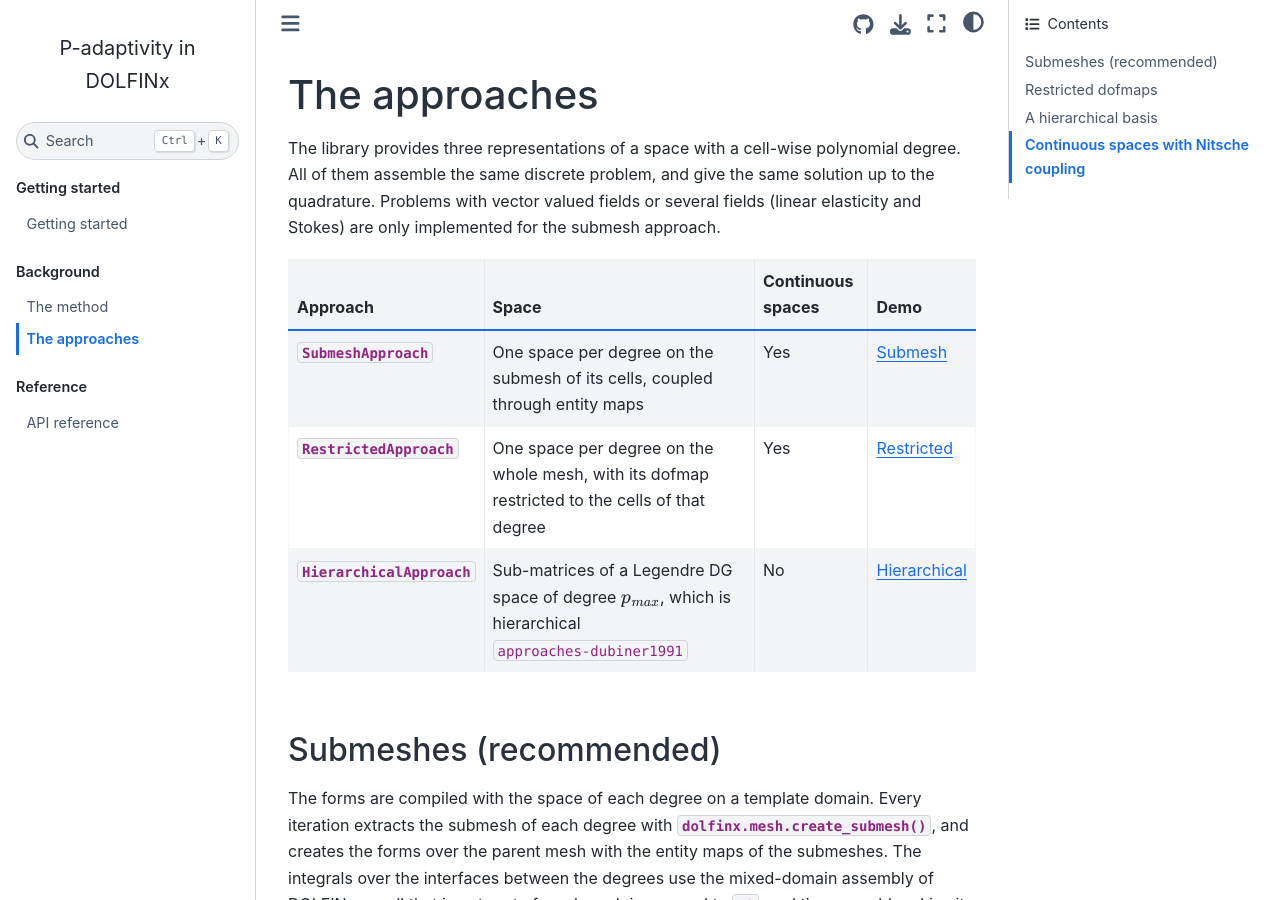
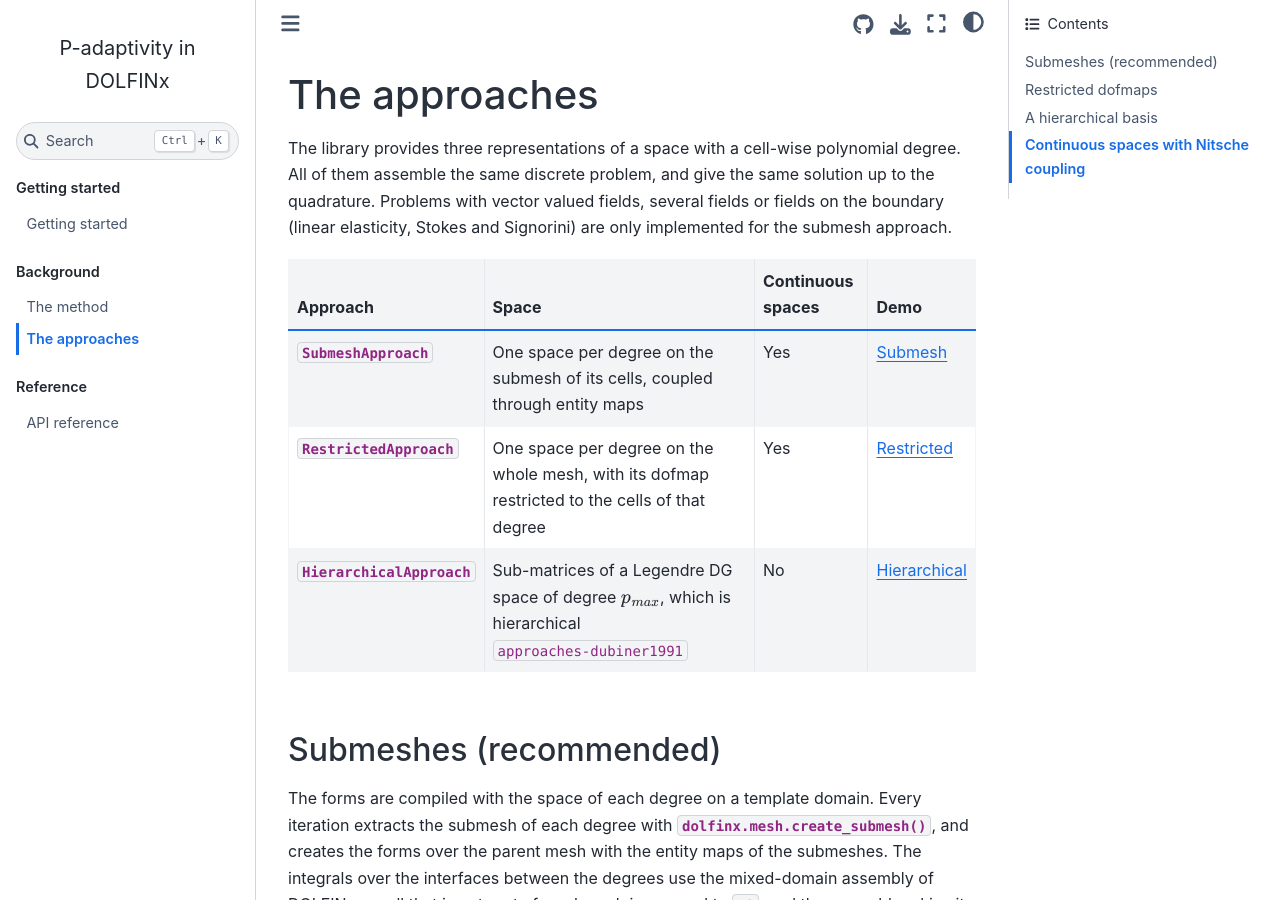
Before and after one commit to jorgensd/dolfinx_padapt, a Jupyter Book: the page built from approaches.md, in a window 1280 px wide and 900 px high. Built offline with Jupyter Book 1.0.4 settings and Sphinx 7.4.7 and the Sphinx Book theme 1.1.4, drawn with Linux system fonts in a browser that asks for light colours; pages that are not in the unit, such as notebooks, are missing from menus; cross-references to code outside the pages are shown as plain code.

Commit message:
add pyclass and minor updates in text

```diff
--- a/approaches.md
+++ b/approaches.md
@@ -2,8 +2,8 @@
 
 The library provides three representations of a space with a cell-wise polynomial degree. All of
 them assemble the same discrete problem, and give the same solution up to the quadrature.
-Problems with vector valued fields or several fields (linear elasticity and Stokes) are only
-implemented for the submesh approach.
+Problems with vector valued fields, several fields or fields on the boundary (linear
+elasticity, Stokes and Signorini) are only implemented for the submesh approach.
 
 | Approach | Space | Continuous spaces | Demo |
 |---|---|---|---|
```
Also changed, not shown: README.md (+2 -1 lines), index.md (+7 -6 lines), method.md (+14 -2 lines), 1 other file.
